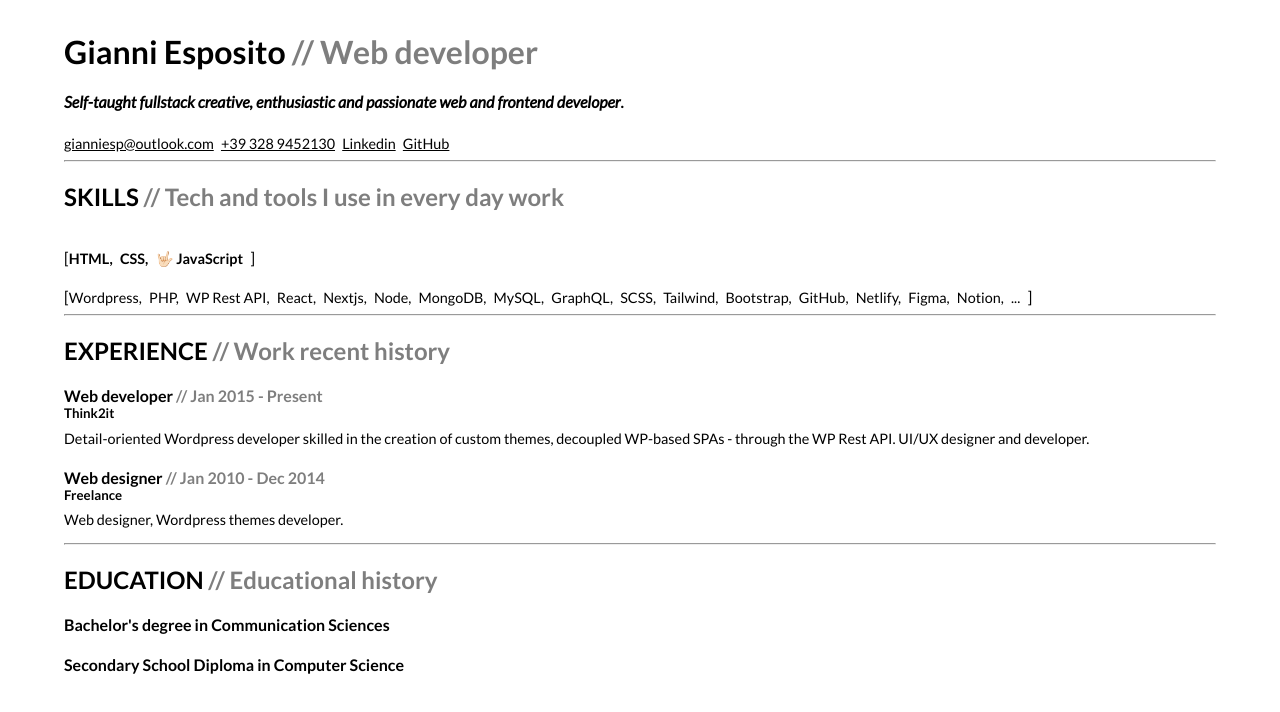
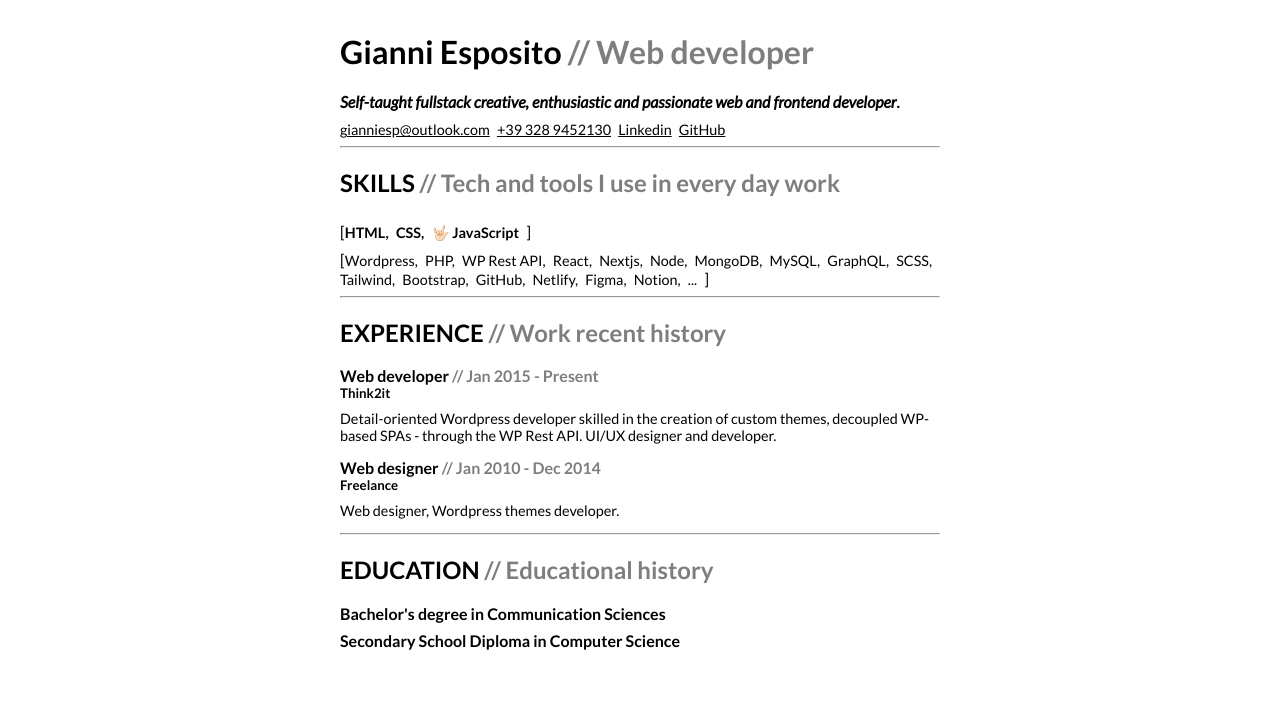
Before and after one commit to g4esp/g4esp-cv, a React (Vite) app: page / in a window 1280 px wide. Shown: the top 712 px of the page. Built offline with nearby package versions, Linux system fonts and the light colour scheme.

Commit message:
Update index.css

```diff
--- a/src/index.css
+++ b/src/index.css
@@ -6,14 +6,14 @@ body {
   -moz-osx-font-smoothing: grayscale;
   font-size: 16px;
 }
-p, li {
-  font-size: .9em;
-}
 #root {
   margin: 2em auto;
-  max-width: 90vw;
+  max-width: 600px;
 }
-
+h4 {
+  margin-top: 0.5em;
+  margin-bottom: 0.5em
+}
 span {
   opacity: .5;
 }
@@ -25,7 +25,9 @@ ul {
   padding: 0;
   list-style-type: none;
 }
-.contacts li, .langs li, .tools li {
+.contacts li,
+.langs li,
+.tools li {
   display: inline-block;
   margin: 0 .5em 0 0;
 }
@@ -40,3 +42,6 @@ ul {
 .exp p {
   margin-top: .6em
 }
+p, li {
+  font-size: .9em;
+}
```
